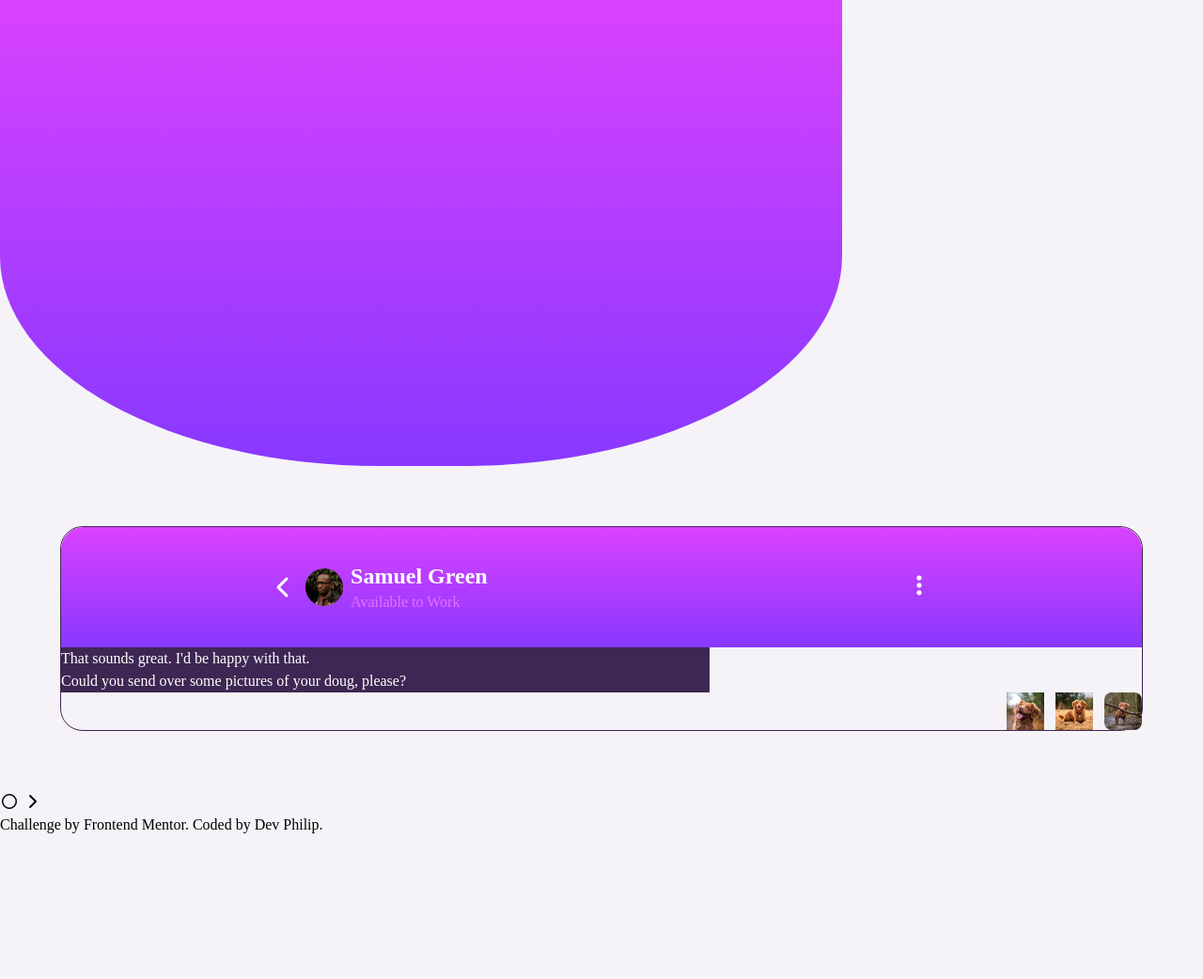
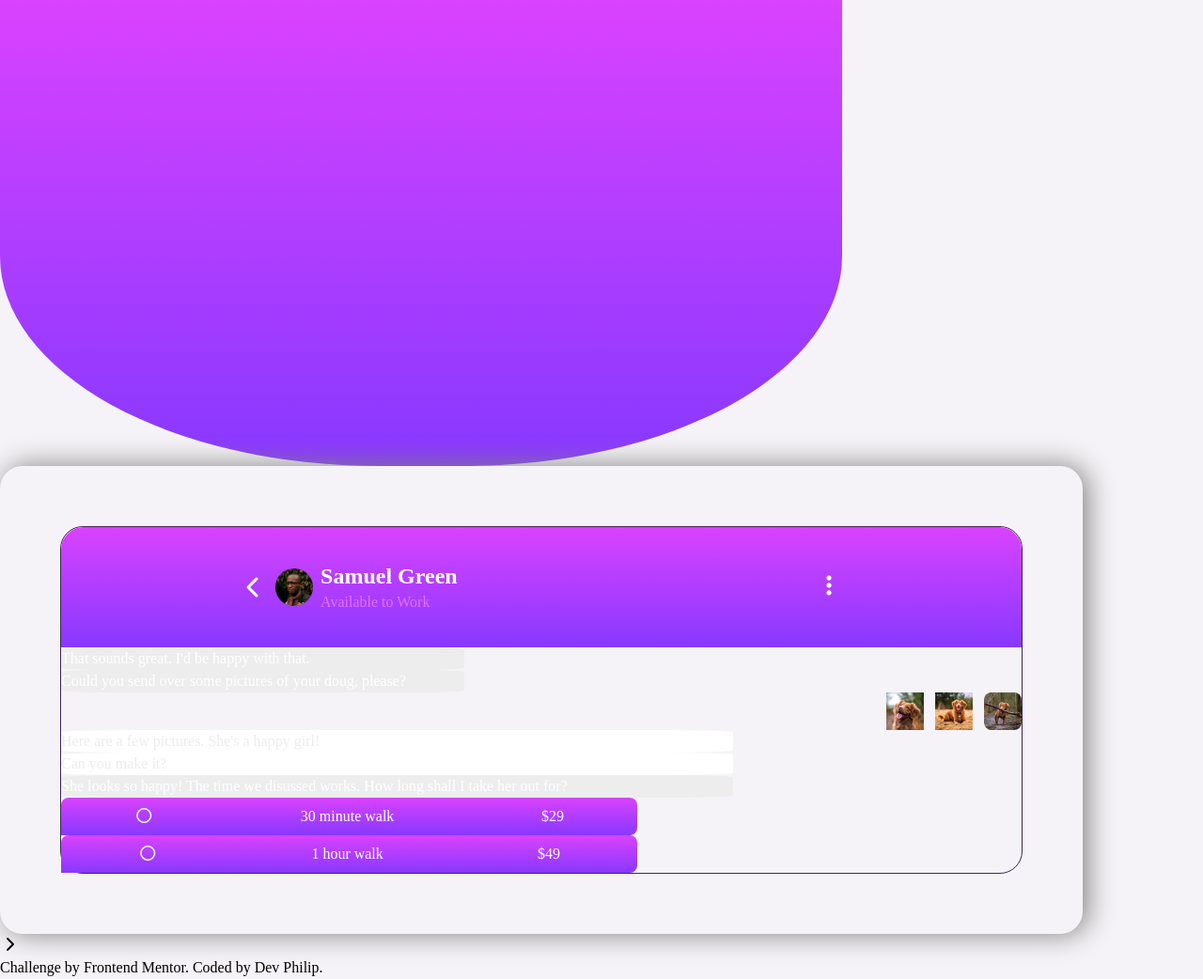
Before and after one commit to terhemeniorwua-png/chap-app-illustration, a website: page index.html in a window 1280 px wide. Shown: the whole page at 94% size. Before the commit the page ends 890 px from the top, so only its background shows below. Drawn offline with Linux system fonts and the light colour scheme.

Commit message:
add the period chat

```diff
--- a/index.html
+++ b/index.html
@@ -36,19 +36,40 @@
                   <p>Could you send over some pictures of your doug, please?</p>
                </div>
             </div>
-            <div class="flex justify-end items-center gap-3 pr-5">
+            <div class="flex justify-end items-center gap-3">
               <img src="images/dog-image-1.jpg" alt="" class="size-10">
               <img src="images/dog-image-2.jpg" alt="" class="size-10">
               <img src="images/dog-image-3.jpg" alt="" class="size-10 rounded-lg">
+            </div>
+            <div class="flex flex-col justify-end">
+                <div class="rightChat">
+                  <p>Here are a few pictures. She's a happy girl!</p>
+                </div>
+                 <div class="rightChat">
+                  <p>Can you make it?</p>
+               </div>
+            </div>
+            <div class="leftChat w-[60%]">
+              <p>She looks so happy! The time we disussed works. How long shall I take her out for?</p>
+            </div>
+            <div class="gradient flex justify-around rounded-t-lg rounded-br-lg h-10 items-center px-5 w-[60%]">
+               <h4> <i class="fa-regular fa-circle"></i> </h4>
+               <h2>30 minute walk</h2>
+               <h2>$29</h2>
+            </div>
+               <div class="gradient flex justify-around rounded-t-lg rounded-br-lg h-10 items-center px-5 w-[60%]">
+               <h4> <i class="fa-regular fa-circle"></i> </h4>
+               <h2>1 hour walk</h2>
+               <h2>$49</h2>
             </div>
 
 
           </div>
       </div>
+
   </section>
   </main>
 
-  <i class="fa-regular fa-circle"></i>
   <i class="fa-solid fa-chevron-right"></i>
   <footer class="attribution">
     Challenge by <a href="https://www.frontendmentor.io?ref=challenge">Frontend Mentor</a>.
--- a/src/input.css
+++ b/src/input.css
@@ -41,13 +41,18 @@ body{
     padding:5%;
     color:white;
     /* background-color: red; */
-    width: 100%;
+    width: 90%;
+    box-shadow: 5px 0px 30px gray;
 }
 .leftChat{
-    background: var(--color-purple);
+    background: rgb(238, 237, 237);
     color: Purple 600;
+    width: 70%;
+    border-radius:10%;
 }
 .rightChat{
-    background: var(--color-purple);
-    color: Gray 500 ;
+    background: var(--color-white);
+    color: rgba(128, 128, 128, 0.15);
+    width: 70%;
+    border-radius:10%;
 }
```
Also changed, not shown: src/output.css.
